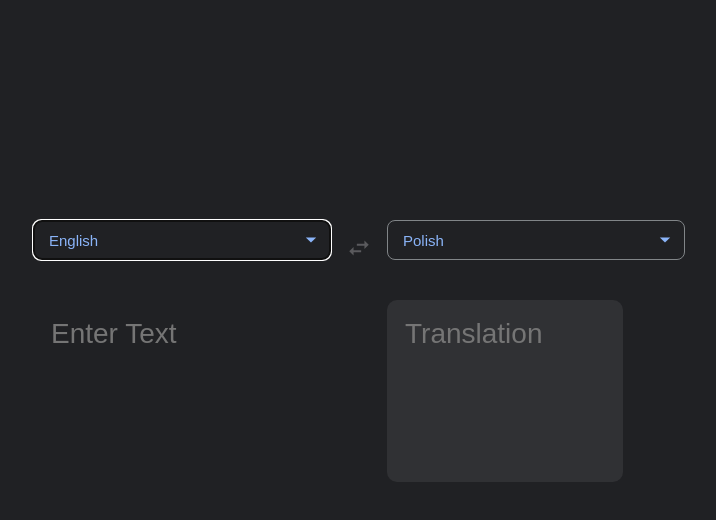
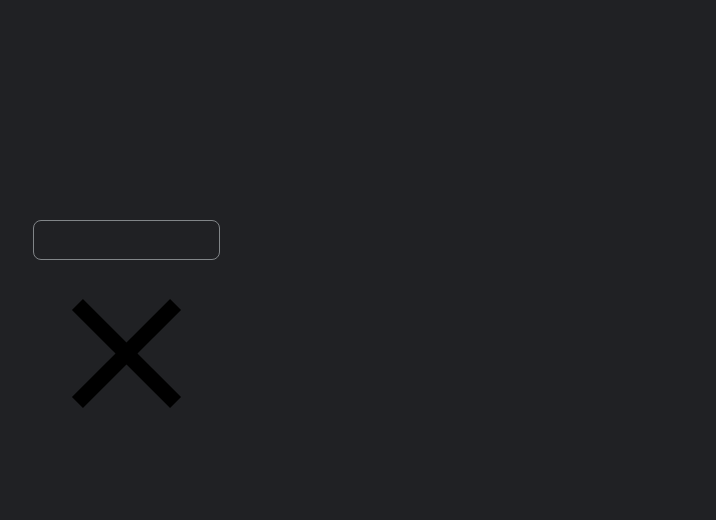
Before and after one commit to ashleighpresley/google-translate-clone, a React (Create React App) app: page / in a window 1280 px wide. Both pictures are taken after a click on the element 463 px from the left and 255 px from the top of the page. Shown: the top 520 px of the page, without its empty margins (281-997 px from the left). Built offline with nearby package versions, Linux system fonts and the light colour scheme.

Commit message:
Initial Modal Code

```diff
--- a/src/App.js
+++ b/src/App.js
@@ -6,20 +6,37 @@
 import TextBox from "./components/TextBox";
 
 function App() {
+  const [showModal, setShowModal] = useState(null);
   const [inputLanguage, setInputLanguage] = useState("English");
   const [outputLanguage, setOutputLanguage] = useState("Polish");
+
   const handleClick = () => {
     setInputLanguage(outputLanguage);
     setOutputLanguage(inputLanguage);
   };
 
+  console.log("showModal", showModal);
+
   return (
     <div className="app">
-      <TextBox selectedLanguage={inputLanguage} style={`input`} />
-      <div className="arrow-container" onClick={handleClick}>
-        <Arrows />
-      </div>
-      <TextBox selectedLanguage={outputLanguage} style={`output`} />
+      {!showModal && (
+        <>
+          <TextBox
+            selectedLanguage={inputLanguage}
+            style={`input`}
+            setShowModal={setShowModal}
+          />
+          <div className="arrow-container" onClick={handleClick}>
+            <Arrows />
+          </div>
+          <TextBox
+            selectedLanguage={outputLanguage}
+            style={`output`}
+            setShowModal={setShowModal}
+          />
+        </>
+      )}
+      {showModal && <Modal setShowModal={setShowModal} />}
     </div>
   );
 }
--- a/src/components/Modal.js
+++ b/src/components/Modal.js
@@ -1,5 +1,28 @@
-function Modal() {
-  return <div>Modal</div>;
+import { useState } from "react";
+
+function Modal({ setShowModal }) {
+  const [searchedLanguage, setSearchedLanguage] = useState("");
+
+  const handleChange = (e) => {
+    setSearchedLanguage(e.target.value);
+  };
+
+  return (
+    <div className="option-list">
+      <div className="search-bar">
+        <input value={searchedLanguage} onChange={handleChange} />
+        <div className="close-button" onClick={() => setShowModal(null)}>
+          <svg
+            focusable="false"
+            xmlns="http://www.w3.org/2000/svg"
+            viewBox="0 0 24 24"
+          >
+            <path d="M19 6.41L17.59 5 12 10.59 6.41 5 5 6.41 10.59 12 5 17.59 6.41 19 12 13.41 17.59 19 19 17.59 13.41 12z"></path>
+          </svg>
+        </div>
+      </div>
+    </div>
+  );
 }
 
 export default Modal;
--- a/src/components/SelectDropDown.js
+++ b/src/components/SelectDropDown.js
@@ -1,6 +1,6 @@
-function SelectDropDown({ selectedLanguage }) {
+function SelectDropDown({ style, setShowModal, selectedLanguage }) {
   return (
-    <div className="select-drop-down">
+    <div className="select-drop-down" onClick={() => setShowModal(style)}>
       <input type="text" value={selectedLanguage} />
       <div className="down-arrow">
         <svg
--- a/src/components/TextBox.js
+++ b/src/components/TextBox.js
@@ -1,9 +1,13 @@
 import SelectDropDown from "./SelectDropDown";
 
-function TextBox({ style, selectedLanguage }) {
+function TextBox({ style, selectedLanguage, setShowModal }) {
   return (
     <div className={style}>
-      <SelectDropDown selectedLanguage={selectedLanguage} />
+      <SelectDropDown
+        style={style}
+        selectedLanguage={selectedLanguage}
+        setShowModal={setShowModal}
+      />
       <textarea
         placeholder={style === "input" ? "Enter Text" : "Translation"}
         disabled={style === "output"}
```
